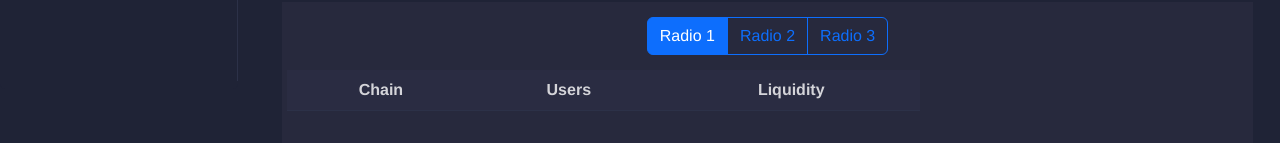
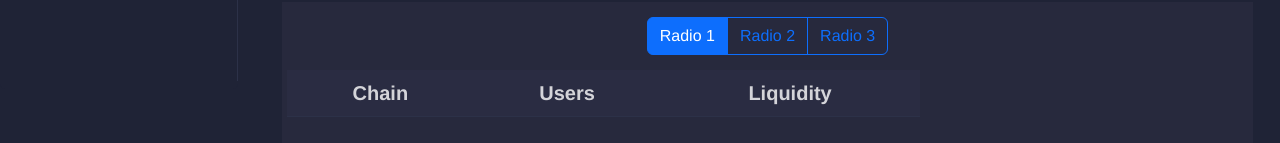
Before and after one commit to danilsizov/OnchainMole, a Vue app in the folder client/: page / in a window 1280 px wide. Shown: the part 711-854 px from the top of the page. Built offline with nearby package versions, Linux system fonts and the light colour scheme.

Commit message:
changed ui

```diff
--- a/client/src/assets/custom-bootstrap.scss
+++ b/client/src/assets/custom-bootstrap.scss
@@ -5,4 +5,6 @@ $table-color: hsla(0, 0%, 100%, 0.8)!important;
 $table-border-color: #2c3148!important;
 
 
+
+
 @import "~bootstrap/scss/bootstrap";
--- a/client/src/components/ContractInput.vue
+++ b/client/src/components/ContractInput.vue
@@ -61,10 +61,16 @@
                 <div class="col-lg-8 col-sm-12">
                     <table class="table table-striped table-hover">
                         <thead>
-                            <tr>
-                                <th>Chain</th>
-                                <th>Users</th>
-                                <th>Liquidity</th>
+                            <tr class="first-row">
+                                <th>
+                                    Chain
+                                </th>
+                                <th>
+                                    Users
+                                </th>
+                                <th>
+                                    Liquidity
+                                </th>
                             </tr>
                         </thead>
                         <tbody>
@@ -490,11 +496,12 @@ export default {
 </script>
 
 <style lang="scss">
-$table-bg: red !important;
-$table-color: red !important;
-
 * {
     outline: none;
+}
+
+.first-row {
+    font-size: 20px;
 }
 
 .b-container {
```
